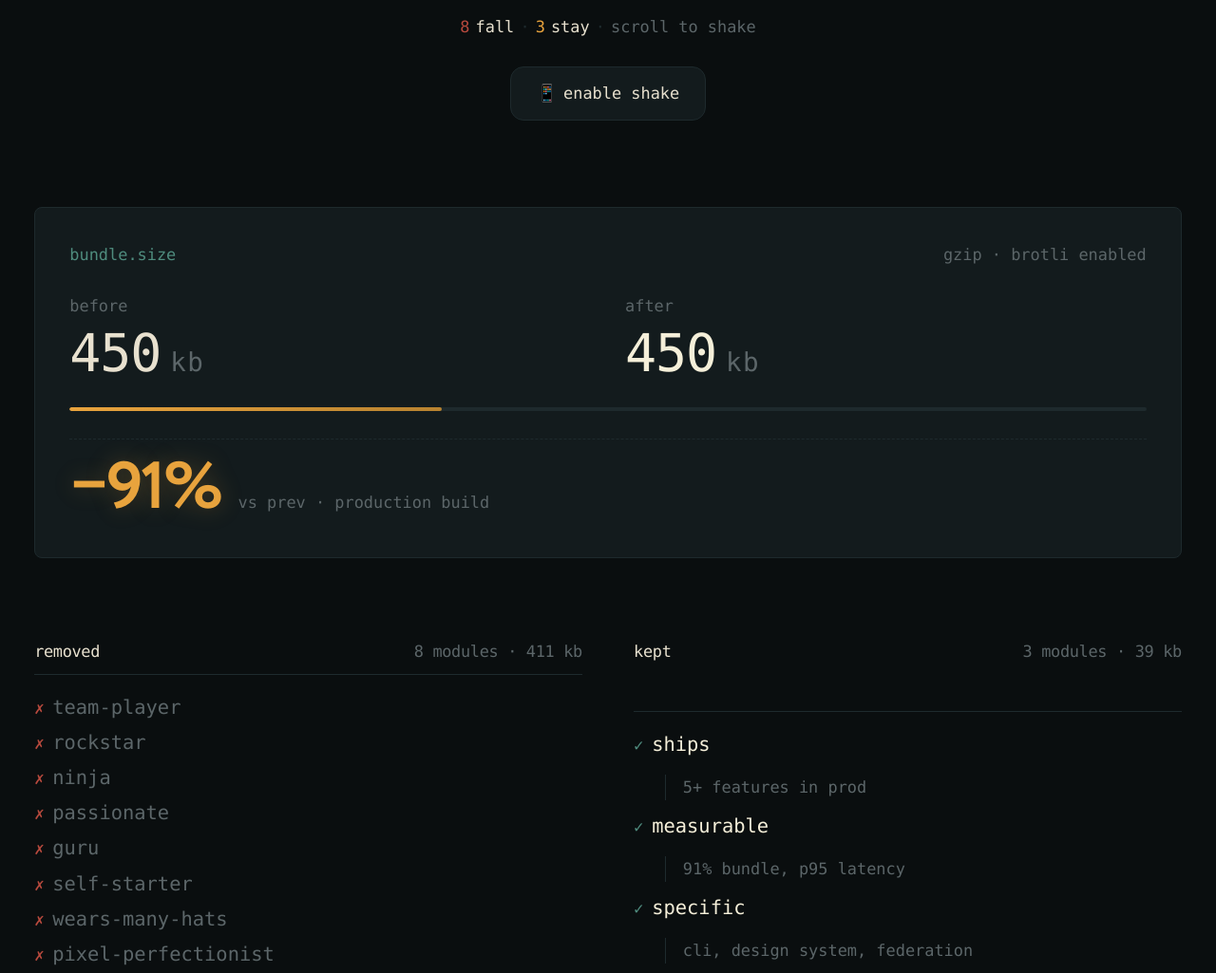
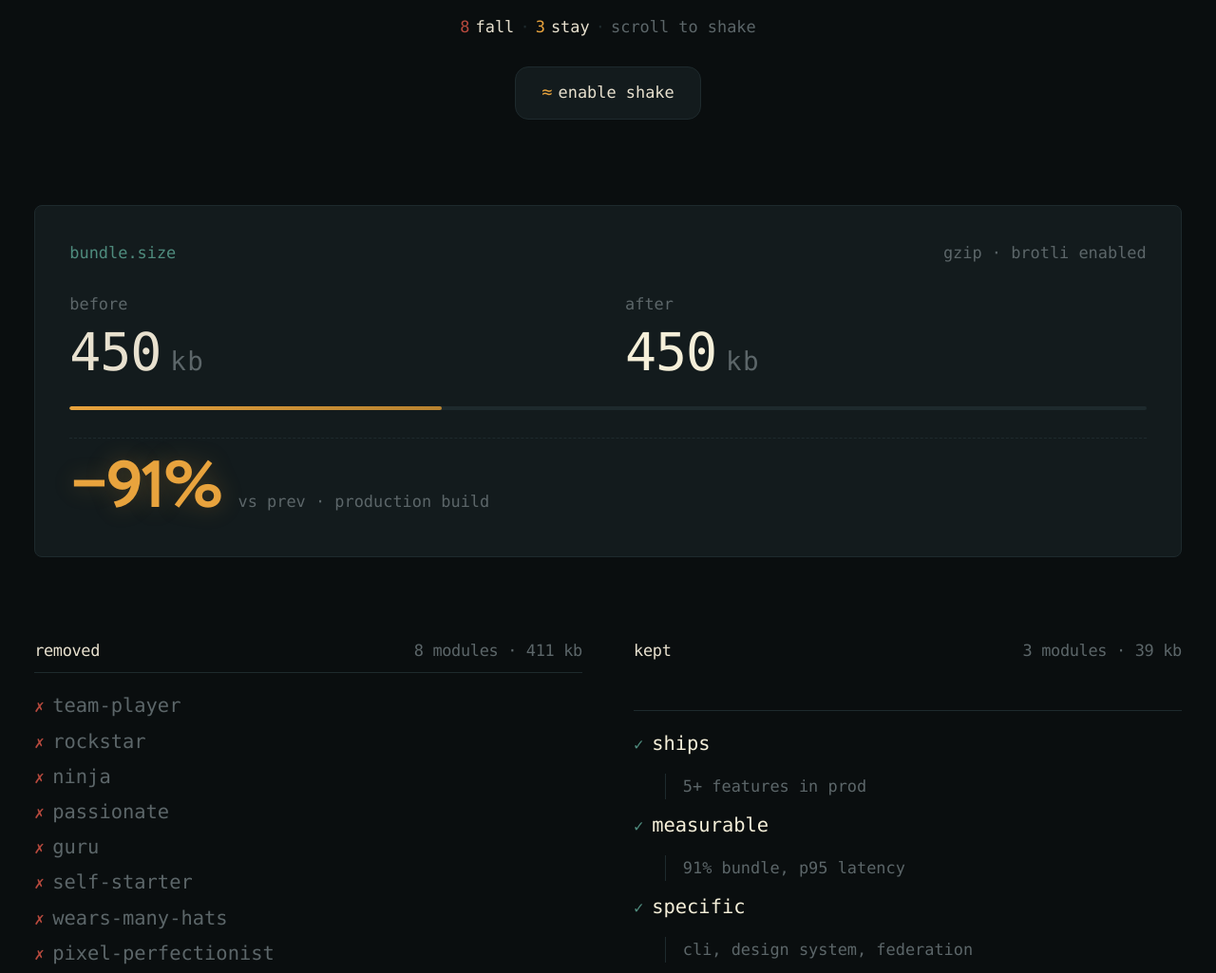
Before and after one commit to yadprab/Portfolio-yadddy, an Astro site: page / in a window 1280 px wide. Shown: the part 4781-5806 px from the top of the page at 95% size. Built offline with nearby package versions, Linux system fonts and the light colour scheme; Astro itself is replaced by a stand-in of ours.

Commit message:
fix: replace emoji on shake button with unicode symbol
Portfolio aesthetic is terminal/IDE typographic — single-character
glyphs like the existing ▶ play, ▼ collapse, $ prompt, ✓ check.
The 📱 broke that register. Swapped to ≈ (oscillation) which reads
as motion without leaving the symbol family.

```diff
--- a/src/components/AppleTree.astro
+++ b/src/components/AppleTree.astro
@@ -136,7 +136,7 @@ const kept = [
     hidden
     aria-label="Enable shake detection and physically shake your phone to tree-shake"
   >
-    <span class="atree-shake-icon" aria-hidden="true">📱</span>
+    <span class="atree-shake-icon" aria-hidden="true">≈</span>
     <span class="atree-shake-label" data-shake-label>enable shake</span>
   </button>
 </figure>
@@ -400,7 +400,9 @@ const kept = [
   }
 
   .atree-shake-icon {
-    font-size: 1.05em;
+    color: var(--accent);
+    font-size: 1.1em;
+    line-height: 1;
   }
 
   @media (prefers-reduced-motion: reduce) {
```
